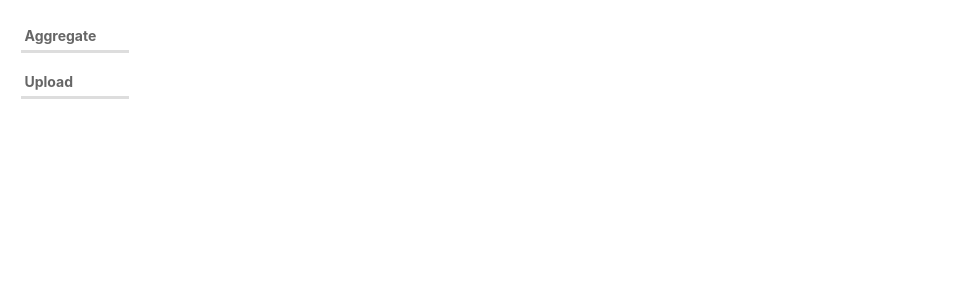
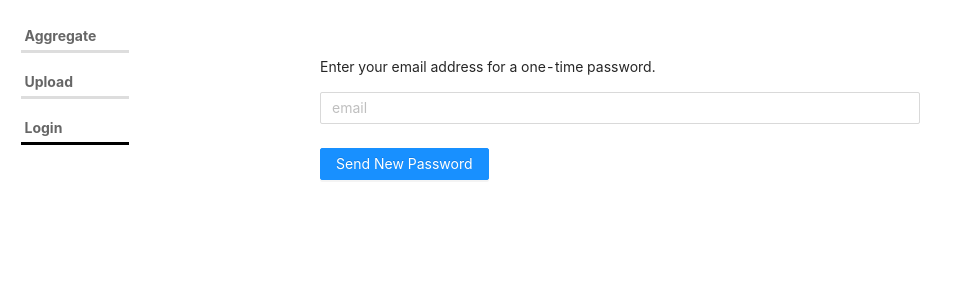
Before and after one commit to quilime/sift.elev.us-app, a React (Create React App) app: page /login in a window 1280 px wide. Shown: the top 300 px of the page, without its empty margins (0-962 px from the left). Built offline with nearby package versions, Linux system fonts and the light colour scheme.

Commit message:
in preperation for storing logged-in state in the client

```diff
--- a/package.json
+++ b/package.json
@@ -9,13 +9,18 @@
     "@testing-library/react": "^9.3.2",
     "@testing-library/user-event": "^7.1.2",
     "antd": "^4.3.5",
+    "connected-react-router": "^6.8.0",
     "dotenv": "^8.2.0",
+    "history": "^5.0.0",
     "react": "^16.13.1",
     "react-dom": "^16.13.1",
     "react-helmet": "^6.1.0",
+    "react-redux": "^7.2.0",
     "react-router": "^5.2.0",
     "react-router-dom": "^5.2.0",
     "react-scripts": "3.4.1",
+    "redux": "^4.0.5",
+    "redux-thunk": "^2.3.0",
     "styled-components": "^5.1.1"
   },
   "scripts": {
--- a/src/App.js
+++ b/src/App.js
@@ -1,26 +1,50 @@
-import React from "react"; // { useState, useEffect }
-import { BrowserRouter as Router, Route, Switch } from 'react-router-dom';
+import React from 'react'; // , { useEffect, useState }
+import { BrowserRouter as Router, Route, Switch, NavLink } from 'react-router-dom';
+// import { useSelector, useDispatch } from "react-redux";
 import styled from "styled-components";
 
 import "antd/dist/antd.css";
 
 import Upload from "./components/Upload";
-import Nav from "./components/Nav";
+import Auth from "./components/Auth";
 
 const Site = styled.div `
   padding-left:120px;
   height:100%;
 `;
 
+// const store = createStore(rootReducer);
+
 function App() {
+
+  // const [loggedIn, setLoggedIn] = useState(false);
+
+   // useEffect(() => {
+
+   //    // axios.get('/checkAuthentication')
+   //    //   .then(res => {
+   //    //     setLoggedIn(res.data.authenticated);
+   //    //   })
+   //    //   .catch((error) => {
+   //    //     setLoggedIn(false)
+   //    // });
+   //  }, []);
+
   return (
     <Router>
-        <Nav/>
+      <div id="nav">
+        <NavLink to={`/`} exact>Aggregate</NavLink>
+        <NavLink to={`/upload`} exact>Upload</NavLink>
+        <NavLink to={`/login`} exact>Login</NavLink>
+      </div>
       <Site>
         <Switch>
           <Route exact path="/" />
           <Route exact path="/upload" render={(props) => (
             <Upload />
+          )}/>
+          <Route exact path="/login" render={(props) => (
+            <Auth />
           )} />
         </Switch>
       </Site>
--- /dev/null
+++ b/src/components/Auth.css
@@ -0,0 +1,5 @@
+.formWrapper {
+  margin:4em;
+  margin-left:200px;
+  max-width:600px;
+}
--- /dev/null
+++ b/src/components/Auth.js
@@ -0,0 +1,175 @@
+import React, { useState }  from 'react';
+import { withRouter } from "react-router-dom";
+// import { useDispatch } from "react-redux";
+import { Form, Input, Button } from 'antd';
+// import { UploadOutlined } from '@ant-design/icons';
+
+import './Auth.css'
+
+const host = 'http://localhost:8000';
+
+const Auth = (props) => {
+
+  const [view, setView] = useState(props.view);
+  const [email, setEmail] = useState();
+
+  const onEmailSubmit = values => {
+    fetch(host + '/login/gen', {
+        method: 'POST',
+        headers: new Headers({ 'content-type': 'application/json' }),
+        credentials: 'same-origin',
+        body: JSON.stringify(values)
+      })
+      .then(res => res.json())
+      .then(data => {
+        setEmail(data.email);
+        setView('password');
+        console.log(data);
+        console.log('done with email submit');
+      //   if (json.isAdmin) {
+      //     dispatch({ type: "SET_ADMIN", isAdmin: true })
+      //     if (props.history.location.search)
+      //       props.history.push(`/${props.history.location.search.split("?")[1]}`)
+      //     else
+      //       props.history.push("/admin");
+      //   } else if (json.error)
+      //     setError(json.error.message)
+      });
+  };
+
+  const onPasswordSubmit = values => {
+    var data = { ...values, email: email };
+    fetch(host + '/login', {
+        method: 'POST',
+        headers: new Headers({ 'content-type': 'application/json' }),
+        credentials: 'same-origin',
+        body: JSON.stringify(data)
+      })
+      .then(res => res.json())
+      .then(data => {
+        console.log(data);
+        props.history.push("/");
+      });
+  }
+
+  const onFinishFailed = errorInfo => {
+    console.log('Failed:', errorInfo);
+  };
+
+  const Login = () => {
+    return (
+      <Form
+        name="basic"
+        initialValues={{ remember: false }}
+        onFinish={onEmailSubmit}
+        onFinishFailed={onFinishFailed}
+      >
+        <p>
+        Enter your email address for a one-time password.
+        </p>
+        <Form.Item
+          name="email"
+          defaultValue="sdfsdf"
+          rules={[{ required: true, message: 'Please input your email' }]}
+        >
+          <Input
+            placeholder="email"
+          />
+        </Form.Item>
+        <Form.Item>
+          <Button type="primary" htmlType="submit">
+            Send New Password
+          </Button>
+        </Form.Item>
+      </Form>
+    );
+  }
+
+  const Password = () => {
+    return (
+      <Form
+        name="basic"
+        initialValues={{ remember: false }}
+        onFinish={onPasswordSubmit}
+        onFinishFailed={onFinishFailed}
+      >
+        <p>
+        Enter the one-time password you received at <strong>{email}</strong>
+        </p>
+        <Form.Item
+          name="password"
+          rules={[{ required: true, message: 'Please input the password you received in your email' }]}
+        >
+          <Input />
+        </Form.Item>
+        <Form.Item>
+          <Button type="primary" htmlType="submit">
+            Login
+          </Button>
+        </Form.Item>
+      </Form>
+    );
+  }
+
+  return (
+    <div className="formWrapper">
+      <div>
+        <Login />
+      </div>
+    {view === 'password' && (
+      <Password />
+    )}
+    </div>
+  );
+
+  // const [password, setPassword] = useState("");
+  // const [error, setError] = useState();
+
+//   const dispatch = useDispatch();
+
+//   const logUserIn = () => {
+//     setError(null)
+//     fetch('/api/login', {
+//         method: 'POST',
+//         headers: new Headers({ 'content-type': 'application/json' }),
+//         credentials: 'same-origin',
+//         body: JSON.stringify({ password })
+//       })
+//       .then(res => res.json())
+//       .then(json => {
+//         if (json.isAdmin) {
+//           dispatch({ type: "SET_ADMIN", isAdmin: true })
+
+//           if (props.history.location.search)
+//             props.history.push(`/${props.history.location.search.split("?")[1]}`)
+//           else
+//             props.history.push("/admin");
+
+//         } else if (json.error)
+//           setError(json.error.message)
+//       });
+//   }
+
+
+  // return (
+  //   <div>
+  //       <TextField
+  //         label="Password"
+  //         value={password}
+  //         type="password"
+  //         onChange={e => setPassword(e.target.value)}
+  //       />
+  //       <div style={{ margin: "20px 0" }}>
+  //         <Button
+  //           variant="contained" color="primary"
+  //           onClick={logUserIn}
+  //         >
+  //           Log In
+  //         </Button>
+  //       </div>
+  //       <div>{error}</div>
+  //   </div>
+  // );
+};
+
+export default withRouter(Auth);
--- a/src/components/Nav.js
+++ b/src/components/Nav.js
@@ -3,7 +3,6 @@ import styled from "styled-components";
 import { NavLink, withRouter } from "react-router-dom";
 
 const Wrapper = styled.div `
-
   position: absolute;
   top: 0;
   left: 0;
@@ -12,7 +11,6 @@ const Wrapper = styled.div `
   background:#fff;
   padding:0.5em;
   padding-bottom:1em;
-
   a {
     color:#000;
     display: block;
@@ -35,6 +33,7 @@ const Nav = ({ setModalEvent }) => (
   <Wrapper>
     <NavLink to={`/`} exact>Aggregate</NavLink>
     <NavLink to={`/upload`} exact>Upload</NavLink>
+    <NavLink to={`/login`} exact>Login</NavLink>
   </Wrapper>
 );
 
--- a/src/components/Upload.js
+++ b/src/components/Upload.js
@@ -1,6 +1,6 @@
 import React, { Component } from "react";
 import { Button } from "antd";
-import { UploadOutlined, CheckCircleOutlined } from '@ant-design/icons';
+import { UploadOutlined } from '@ant-design/icons';
 import styled from "styled-components";
 
 import Dropzone from "./Dropzone";
@@ -206,7 +206,7 @@ class Upload extends Component {
           <Dropzone
             showUploader={this.state.showUploader}
             onFilesAdded={this.onFilesAdded}
-            disabled={this.state.uploading || this.state.successfullUploaded}
+            disabled={this.state.uploading || this.state.uploadComplete}
           />
           <div className="files">
             {this.state.files.map(file => {
@@ -240,20 +240,20 @@ class Upload extends Component {
         </div>
         <div
           className="actions"
-          style={{ "display" :  this.state.successfullUploaded || this.state.files.length > 0 ? "" : "none"  }}
+          style={{ "display" :  this.state.uploadComplete || this.state.files.length > 0 ? "" : "none"  }}
           >
 
           {!st && (
             <Button
               type="normal"
-              icon={<CheckCircleOutlined />}
+              icon={<UploadOutlined />}
               onClick={this.resetUploader}
             >
             Upload More Files
             </Button>
           )}
 
-          {!this.state.successfullUploaded && !this.state.uploading && (
+          {!this.state.uploadComplete && !this.state.uploading && (
             <Button
               className="UploadButton"
               type="primary"
--- a/src/index.css
+++ b/src/index.css
@@ -27,6 +27,34 @@ a {
   }
 
   &.active {
-    border-bottom: 3px solid #000;
+    border-bottom: 3px solid #000 !important;
   }
 }
+
+#nav {
+  position: absolute;
+  top: 0;
+  left: 0;
+  width:150px;
+  z-index:1000;
+  background:#fff;
+  padding:0.5em;
+  padding-bottom:1em;
+}
+
+#nav a {
+  color:#000;
+  display: block;
+  margin:1em;
+  padding:0.25em;
+  font-weight:bold;
+  border-bottom: 3px solid #ddd;
+}
+
+#nav a:hover {
+  border-bottom: 3px solid #aaa;
+}
+
+#nav a.active {
+  border-bottom: 3px solid #000 !important;
+}
```
Also changed, not shown: data/reducers.js (added, +32 -0 lines), data/store.js (added, +15 -0 lines), src/components/Password.js (added, +13 -0 lines). Lines whose indentation alone changed are shown as unchanged.
